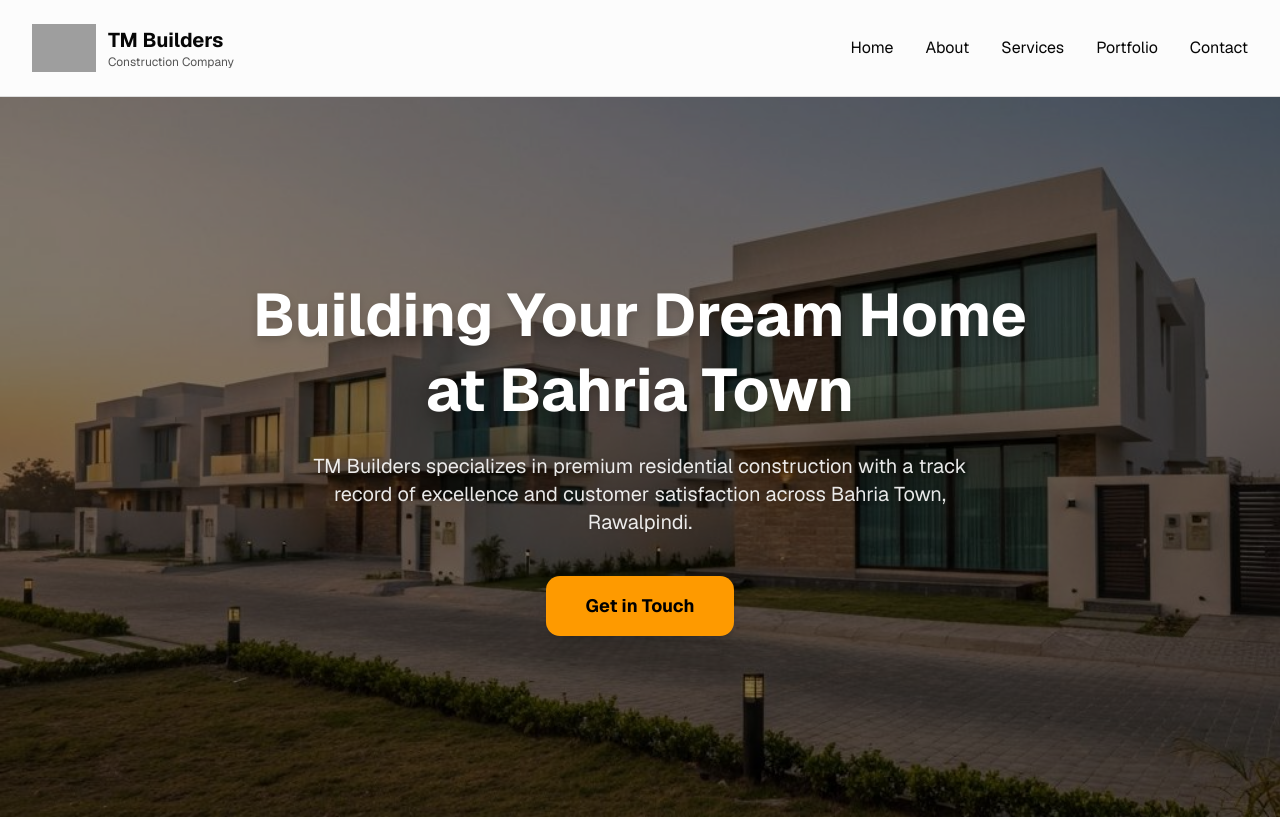
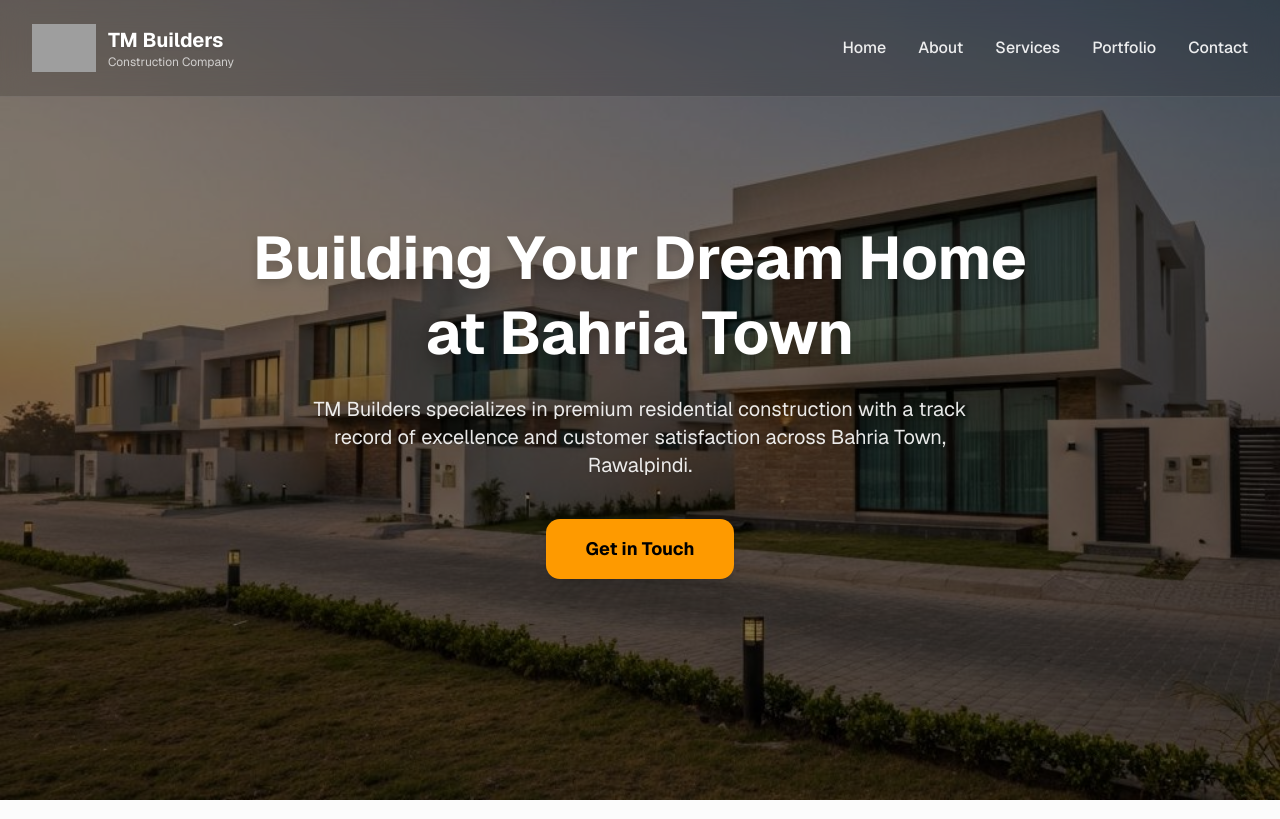
Before and after one commit to Balaj27/TM-builders, a Next.js app: page / in a window 1280 px wide. Shown: the top 819 px of the page. Built offline with nearby package versions, Linux system fonts and the light colour scheme; grey boxes are pictures that could not be loaded.

Commit message:
navbar updated

```diff
--- a/app/page.tsx
+++ b/app/page.tsx
@@ -52,7 +52,7 @@ export default function Page() {
   return (
     <div className="w-full bg-background text-foreground">
       {/* Navigation */}
-      <nav className="sticky top-0 z-50 bg-background border-b border-border">
+      <nav className="fixed top-0 left-0 right-0 z-50 border-b border-white/10 backdrop-blur-md" style={{ backgroundColor: 'rgba(0,0,0,0.15)' }}>
         <div className="max-w-7xl mx-auto px-4 sm:px-6 lg:px-8">
           <div className="flex justify-between items-center py-4">
             {/* Logo */}
@@ -67,8 +67,8 @@ export default function Page() {
                 />
               </div>
               <div>
-                <h1 className="text-lg sm:text-xl font-bold text-primary">TM Builders</h1>
-                <p className="text-xs text-muted-foreground">Construction Company</p>
+                <h1 className="text-lg sm:text-xl font-bold text-white drop-shadow">TM Builders</h1>
+                <p className="text-xs text-white/70">Construction Company</p>
               </div>
             </div>
 
@@ -76,31 +76,31 @@ export default function Page() {
             <div className="hidden md:flex items-center gap-8">
               <button
                 onClick={() => scrollToSection('hero')}
-                className="text-foreground hover:text-accent transition"
+                className="text-white/90 hover:text-amber-400 transition font-medium"
               >
                 Home
               </button>
               <button
                 onClick={() => scrollToSection('about')}
-                className="text-foreground hover:text-accent transition"
+                className="text-white/90 hover:text-amber-400 transition font-medium"
               >
                 About
               </button>
               <button
                 onClick={() => scrollToSection('services')}
-                className="text-foreground hover:text-accent transition"
+                className="text-white/90 hover:text-amber-400 transition font-medium"
               >
                 Services
               </button>
               <button
                 onClick={() => scrollToSection('portfolio')}
-                className="text-foreground hover:text-accent transition"
+                className="text-white/90 hover:text-amber-400 transition font-medium"
               >
                 Portfolio
               </button>
               <button
                 onClick={() => scrollToSection('contact')}
-                className="text-foreground hover:text-accent transition"
+                className="text-white/90 hover:text-amber-400 transition font-medium"
               >
                 Contact
               </button>
@@ -109,7 +109,7 @@ export default function Page() {
             {/* Mobile Menu Button */}
             <button
               onClick={() => setMobileMenuOpen(!mobileMenuOpen)}
-              className="md:hidden"
+              className="md:hidden text-white"
             >
               {mobileMenuOpen ? <X size={24} /> : <Menu size={24} />}
             </button>
@@ -120,31 +120,31 @@ export default function Page() {
             <div className="md:hidden pb-4 space-y-2">
               <button
                 onClick={() => scrollToSection('hero')}
-                className="block w-full text-left px-4 py-2 hover:bg-muted rounded"
+                className="block w-full text-left px-4 py-2 text-white/90 hover:text-amber-400 rounded transition"
               >
                 Home
               </button>
               <button
                 onClick={() => scrollToSection('about')}
-                className="block w-full text-left px-4 py-2 hover:bg-muted rounded"
+                className="block w-full text-left px-4 py-2 text-white/90 hover:text-amber-400 rounded transition"
               >
                 About
               </button>
               <button
                 onClick={() => scrollToSection('services')}
-                className="block w-full text-left px-4 py-2 hover:bg-muted rounded"
+                className="block w-full text-left px-4 py-2 text-white/90 hover:text-amber-400 rounded transition"
               >
                 Services
               </button>
               <button
                 onClick={() => scrollToSection('portfolio')}
-                className="block w-full text-left px-4 py-2 hover:bg-muted rounded"
+                className="block w-full text-left px-4 py-2 text-white/90 hover:text-amber-400 rounded transition"
               >
                 Portfolio
               </button>
               <button
                 onClick={() => scrollToSection('contact')}
-                className="block w-full text-left px-4 py-2 hover:bg-muted rounded"
+                className="block w-full text-left px-4 py-2 text-white/90 hover:text-amber-400 rounded transition"
               >
                 Contact
               </button>
@@ -154,7 +154,7 @@ export default function Page() {
       </nav>
 
       {/* Hero Section */}
-      <section id="hero" className="relative h-[90vh] min-h-[600px] flex items-center justify-center overflow-hidden">
+      <section id="hero" className="relative h-screen min-h-[600px] flex items-center justify-center overflow-hidden">
         {/* Background Image */}
         <Image
           src="/hero-background.jpg"
```
